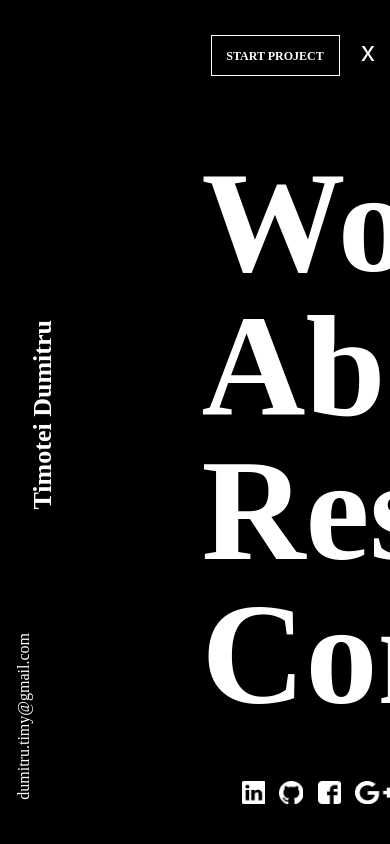
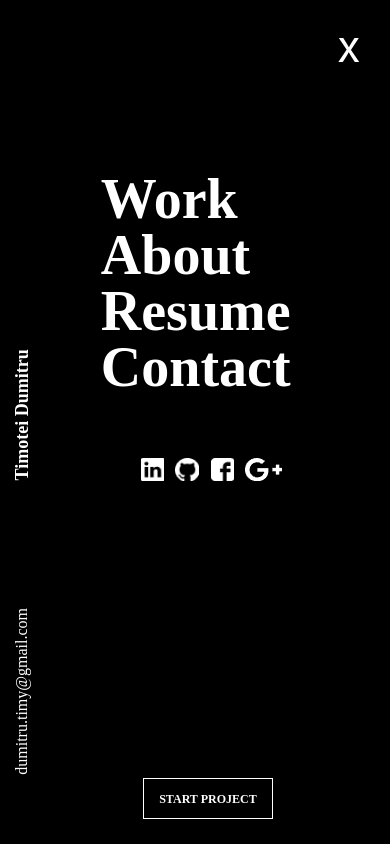
Before and after one commit to timoteidumitru/Last_Version_CV, a React (Create React App) app: page / in a window 390 px wide. Built offline with nearby package versions, Linux system fonts and the light colour scheme.

Commit message:
work on responsiveness for devices with width up to 480px

```diff
--- a/src/components/main/header.scss
+++ b/src/components/main/header.scss
@@ -240,7 +240,7 @@ body {
     right: 32%;
     bottom: 2em;
     top: auto;
-}
+  }
   .left-name {
     top: 30%;
     left: 6px;
--- a/src/components/menu/menu.scss
+++ b/src/components/menu/menu.scss
@@ -205,3 +205,50 @@ body {
   font-size: 1.7em;
   line-height: 0.5;
 }
+
+
+@media only screen and (max-width: 769px) {
+  .menu-list {
+    font-size: 6em;
+    left: 1.6em;
+    top: 2em;
+  }
+}
+
+@media only screen and (max-width: 480px) {
+  .menu-list {
+    font-size: 3.5em;
+    left: 1.8em;
+    top: 2em;
+  }
+  .left-name-menu-text {
+    font-size: 18px;
+    line-height: 1;
+    left: 0.1em;
+  }
+  .left-name-menu {
+    top: 35%;
+    left: 6px;
+  }
+  .left-name-email {
+    top: 72%;
+    left: 6px;
+    font-size: 1
+  }
+  .nav-button {
+    right: 30%;
+    bottom: 3%;
+    top: auto;
+  }
+  .nav-activator {
+    top: 4.31%;
+    right: 12.65%;
+    font-size: 2.7em;
+  }
+  .social-icons {
+    margin-top: 1em;
+  }
+  .social-icon {
+    margin-right: 0.2em;
+  }
+}
```
